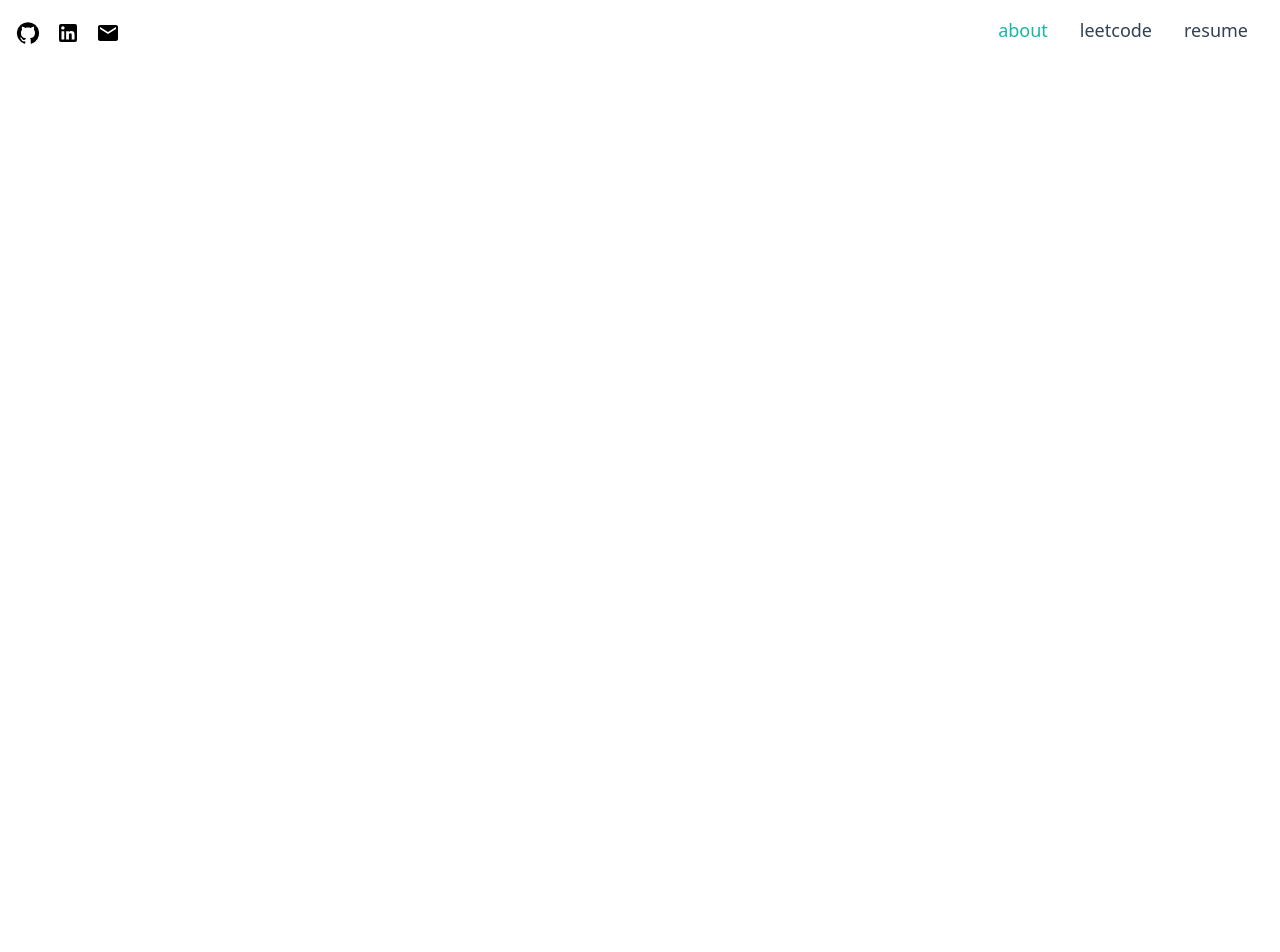
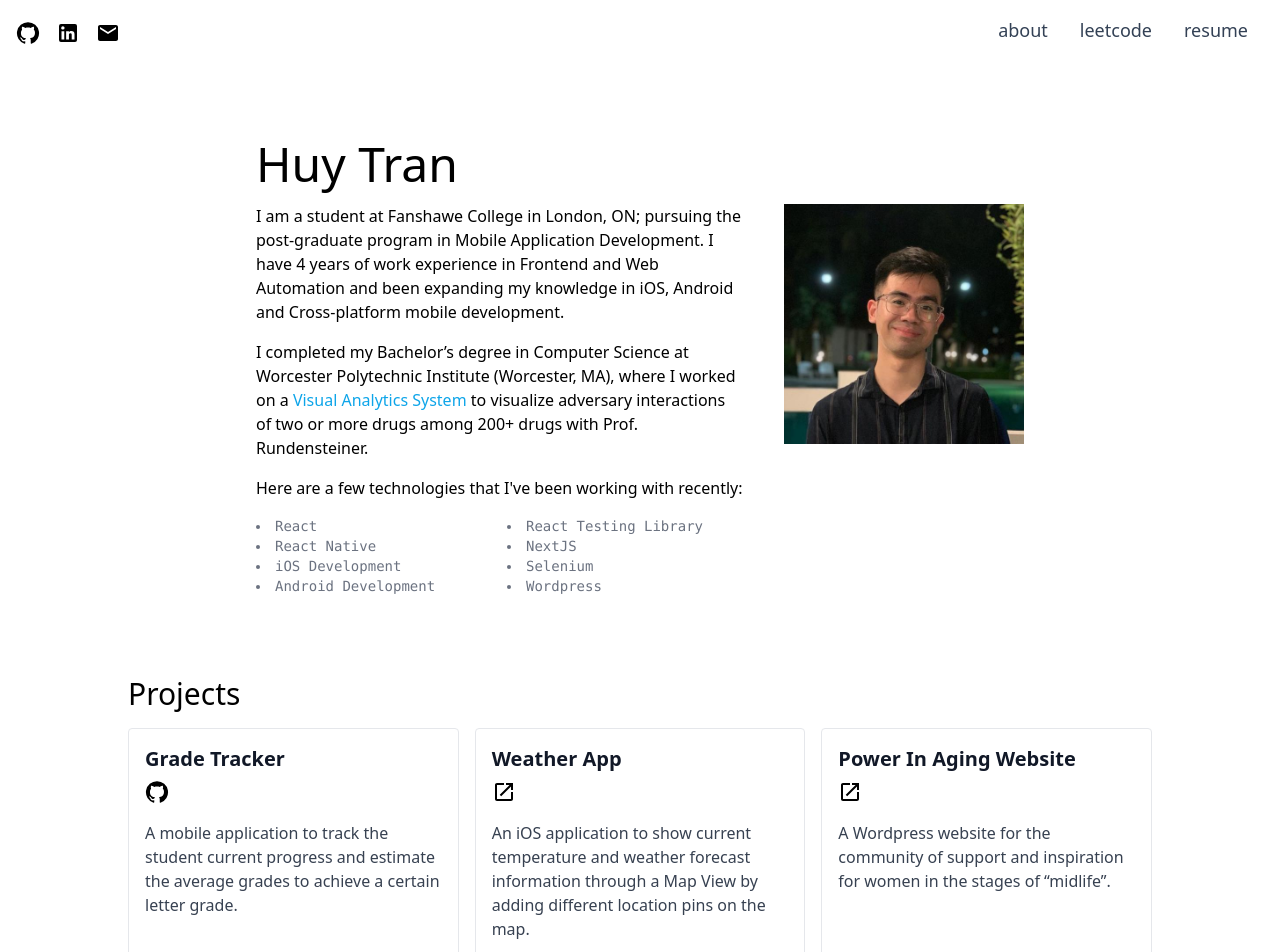
Before and after one commit to max172-hqt/max172-hqt.github.io, a Next.js app: page / in a window 1280 px wide. Shown: the top 952 px of the page. Before the commit the page ends 800 px from the top, so only its background shows below. Built offline with nearby package versions, Linux system fonts and the light colour scheme.

Commit message:
feat: Add Project section

```diff
--- a/components/Navigation/PageNavbar.tsx
+++ b/components/Navigation/PageNavbar.tsx
@@ -33,7 +33,7 @@ export default function NavBar() {
               key="title"
               href={url}
               target="_blank"
-              className="hover:text-teal-600 transition ease-in-out duration-300 text-2xl"
+              className="hover:text-sky-600 transition ease-in-out duration-300 text-2xl"
               rel="noreferrer"
             >
               <Icon name={title} />
@@ -43,7 +43,7 @@ export default function NavBar() {
         <div className="sm:hidden">
           <button
             type="button"
-            className="block text-gray-500 hover:text-teal-400 focus:text-teal-400 focus:outline-none"
+            className="block text-gray-500 hover:text-sky-400 focus:text-sky-400 focus:outline-none"
             onClick={() => setOpen(!open)}
           >
             <svg className="h-6 w-6 fill-current" viewBox="0 0 24 24">
@@ -90,9 +90,9 @@ export default function NavBar() {
             key={title}
             href={url}
             className={classNames(
-              "block px-2 py-1 mx-2 text-slate-700 rounded hover:text-teal-600 transition ease-in-out duration-300",
+              "block px-2 py-1 mx-2 text-slate-700 rounded hover:text-sky-600 transition ease-in-out duration-300",
               {
-                "text-teal-500": router.pathname === url,
+                "text-sky-500": router.pathname === url,
               }
             )}
             target={target != null ? target : undefined}
--- a/components/Portfolio/Introduction/IntroSection.tsx
+++ b/components/Portfolio/Introduction/IntroSection.tsx
@@ -1,57 +1,61 @@
 import Image from "next/image";
-import styles from "./IntroSection.module.css";
 import profilePic from "public/Personal Avatar.jpeg";
+import classNames from "classnames";
+
+const technologies = [
+  "React",
+  "React Native",
+  "iOS Development",
+  "Android Development",
+  "React Testing Library",
+  "NextJS",
+  "Selenium",
+  "Wordpress",
+];
 
 export default function IntroSection() {
   return (
-    <section>
-      <h1 className="text-3xl font-bold underline">Hello world!</h1>
-      <h1 className="text-3xl font-bold underline">Hello world!</h1>
-      <h1 className="text-3xl font-bold underline">Hello world!</h1>
+    <section className="container max-w-3xl flex flex-col justify-center mx-auto my-20 space-y-4">
+      <h1 className="text-5xl">Huy Tran</h1>
+      <div className="flex space-x-10">
+        <div className={classNames("flex-1 flex flex-col space-y-4")}>
+          <div>
+            I am a student at Fanshawe College in London, ON; pursuing the
+            post-graduate program in Mobile Application Development. I have 4
+            years of work experience in Frontend and Web Automation and been
+            expanding my knowledge in iOS, Android and Cross-platform mobile
+            development.
+          </div>
+          <div>
+            I completed my Bachelor’s degree in Computer Science at Worcester
+            Polytechnic Institute (Worcester, MA), where I worked on a{" "}
+            <a
+              href="https://www.wpi.edu/news/using-data-science-help-predict-adverse-drug-reactions"
+              target="_blank"
+              rel="noreferrer"
+              className={classNames(
+                "text-sky-500 rounded hover:text-sky-600 transition ease-in-out duration-300"
+              )}
+            >
+              Visual Analytics System
+            </a>{" "}
+            to visualize adversary interactions of two or more drugs among 200+
+            drugs with Prof. Rundensteiner.
+          </div>
+          <div>
+            Here are a few technologies that I&apos;ve been working with
+            recently:
+          </div>
+          <ul className="list-inside list-disc columns-2 font-mono text-gray-500 text-sm">
+            {technologies.map((text, index) => (
+              <li key={index}>{text}</li>
+            ))}
+          </ul>
+        </div>
+        <div className="w-60">
+          <Image src={profilePic} alt="Picture of Huy" />
+        </div>
+      </div>
     </section>
   );
 }
-
-// export default function IntroSection() {
-//   return (
-//     <section className={styles.introBanner}>
-//       <h1 className={styles.introText}>Hello, I&apos;m Max</h1>
-//       <div className={styles.container}>
-//         <div className={styles.avatar}>
-//           <Image src={profilePic} alt="Picture of Max" />
-//         </div>
-//         <div className={styles.content}>
-//           <p>
-//             I&apos;m a Frontend Engineer with skills in{" "}
-//             <span>React, NodeJS, Web Design and Software Testing</span>.
-//             Currently, I am a student at Fanshawe College in Ontario, Canada; taking the
-//             Post-graduate program in Mobile Application Development.{" "}
-//           </p>
-//           <p>
-//             In my previous work, I mainly worked with Frontend technologies to
-//             build interactive dashboards and visualizations.
-//             Now I&apos;m studying to develo mobile applications in iOS and Android, with various technologies.
-//             I love studying, building side projects, problem solving and taking on freelancing web projects.
-//           </p>
-//           <div className={styles.technologies}>
-//             <p>
-//               Here are a few technologies that I&apos;ve been working with
-//               recently:
-//             </p>
-//             <ul>
-//               <li>React</li>
-//               <li>Typescript</li>
-//               <li>Cypress</li>
-//               <li>Testing Library</li>
-//               <li>NodeJS</li>
-//               <li>Selenium</li>
-//               <li>Wordpress</li>
-//               <li>AWS</li>
-//             </ul>
-//           </div>
-
-//         </div>
-//       </div>
-//     </section>
-//   );
-// }
--- a/components/Portfolio/Project/ProjectSection.tsx
+++ b/components/Portfolio/Project/ProjectSection.tsx
@@ -1,51 +1,91 @@
-import ProjectCard from "./ProjectCard";
-import styles from "./ProjectSection.module.css";
+import GitHubIcon from "@mui/icons-material/GitHub";
+import OpenInNewIcon from "@mui/icons-material/OpenInNew";
 
 const projects = [
   {
+    title: "Grade Tracker",
+    descriptions:
+      "A mobile application to track the student current progress and estimate the average grades to achieve a certain letter grade.",
+    technologies: ["React Native", "Typescript", "Native Base"],
+    github: "https://github.com/max172-hqt/grade-tracker",
+  },
+  {
     title: "Weather App",
-    imageSrc: "/Weather App.svg",
-    imageDescription: "Weather App interface",
-    descriptions: [
+    descriptions:
       "An iOS application to show current temperature and weather forecast information through a Map View by adding different location pins on the map. ",
-      "Technology: iOS, Swift, StoryBoard, Weather API",
-    ],
-    link: null,
+    technologies: ["UI Kit", "Swift", "Weather API"],
+    external: "TODO",
     imageVertical: true,
   },
   {
     title: "Power In Aging Website",
-    imageSrc: "/PIA Interface.svg",
-    imageDescription: "Web Interface of Power In Aging website",
-    descriptions: [
+    descriptions:
       "A Wordpress website for the community of support and inspiration for women in the stages of “midlife”.",
-      "Technology: Wordpress, Elementor",
-    ],
-    link: "https://www.powerinaging.com/",
+    technologies: ["Wordpress", "Elementor", "Memberpress"],
+    external: "https://www.powerinaging.com/",
   },
   {
     title: "Drug Reactions Visualization",
-    imageSrc: "/DIVA Interface.svg",
-    imageDescription:
-      "Web interface of analytics dashboard to visualize Drug adversary reactions",
-    descriptions: [
+    descriptions:
       "A web-based visual analytics tool to analyze drug-drug interaction (DDI) signals extracted from FAERS data using association rule mining.",
-      "Technology: React, D3, Express, Typescript",
-    ],
-    link: "https://github.com/WPI-MIAP/MIAP-Frontend",
-    buttonText: "View Source Code",
+    technologies: ["React", "D3", "Expres", "Typescript"],
+    github: "https://github.com/WPI-MIAP/MIAP-Frontend",
   },
 ];
 
 export default function ProjectSection() {
   return (
-    <div className={styles.container}>
-      <section className={styles.section}>
-        <h2 className={styles.header}>Projects</h2>
-        {projects.map((project, index) => (
-          <ProjectCard key={index} {...project} />
+    <section className="container max-w-5xl flex flex-col justify-center mx-auto my-20 space-y-4">
+      <h1 className="text-3xl">Projects</h1>
+
+      <div className="grid grid-cols-3 gap-4">
+        {projects.map((project) => (
+          <div
+            className="relative flex flex-col space-y-4 p-4 rounded overflow-hidden border divide-y"
+            key={project.title}
+          >
+            <div className="flex-grow">
+              <div className="pb-4">
+                <h5 className="text-gray-900 font-bold text-xl">
+                  {project.title}
+                </h5>
+                <div>
+                  {project.github && (
+                    <a
+                      key="title"
+                      href={project.github}
+                      target="_blank"
+                      className="hover:text-sky-600 transition ease-in-out duration-300 text-2xl"
+                      rel="noreferrer"
+                    >
+                      <GitHubIcon fontSize="inherit" />
+                    </a>
+                  )}
+                  {project.external && (
+                    <a
+                      key="title"
+                      href={project.external}
+                      target="_blank"
+                      className="hover:text-sky-600 transition ease-in-out duration-300 text-2xl"
+                      rel="noreferrer"
+                    >
+                      <OpenInNewIcon fontSize="inherit" />
+                    </a>
+                  )}
+                </div>
+              </div>
+              <div className="text-gray-700">{project.descriptions}</div>
+            </div>
+            <div className="my-4 pt-4">
+              <ul className="list-inside flex space-x-4 text-xs font-mono">
+                {project.technologies.map((tech, index) => (
+                  <li key={index}>{tech}</li>
+                ))}
+              </ul>
+            </div>
+          </div>
         ))}
-      </section>
-    </div>
+      </div>
+    </section>
   );
 }
--- a/pages/index.tsx
+++ b/pages/index.tsx
@@ -6,6 +6,8 @@ import ProjectSection from "../components/Portfolio/Project/ProjectSection";
 export default function Home() {
   return (
     <>
+      <IntroSection />
+      <ProjectSection />
       {/* <IntroSection />
       <ExperienceSection />
       <ProjectSection />
```
